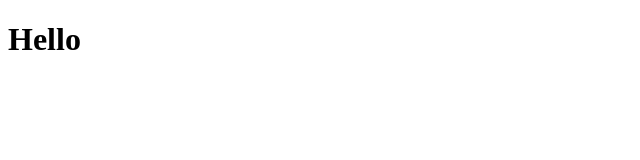
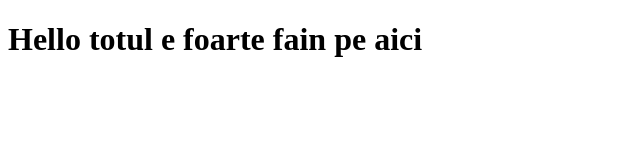
Before and after one commit to gabyno94/test, a plain HTML site: page sit/index.html in a window 1280 px wide. Shown: the whole page, without its empty margins (0-640 px from the left). Drawn offline with Linux system fonts and the light colour scheme.

Commit message:
Small add to page

```diff
--- a/sit/index.html
+++ b/sit/index.html
@@ -4,6 +4,6 @@
 	<title>Hello GCourse</title>
 </head>
 <body>
-<h1>Hello</h1>
+<h1>Hello totul e foarte fain pe aici</h1>
 </body>
 </html>
```
